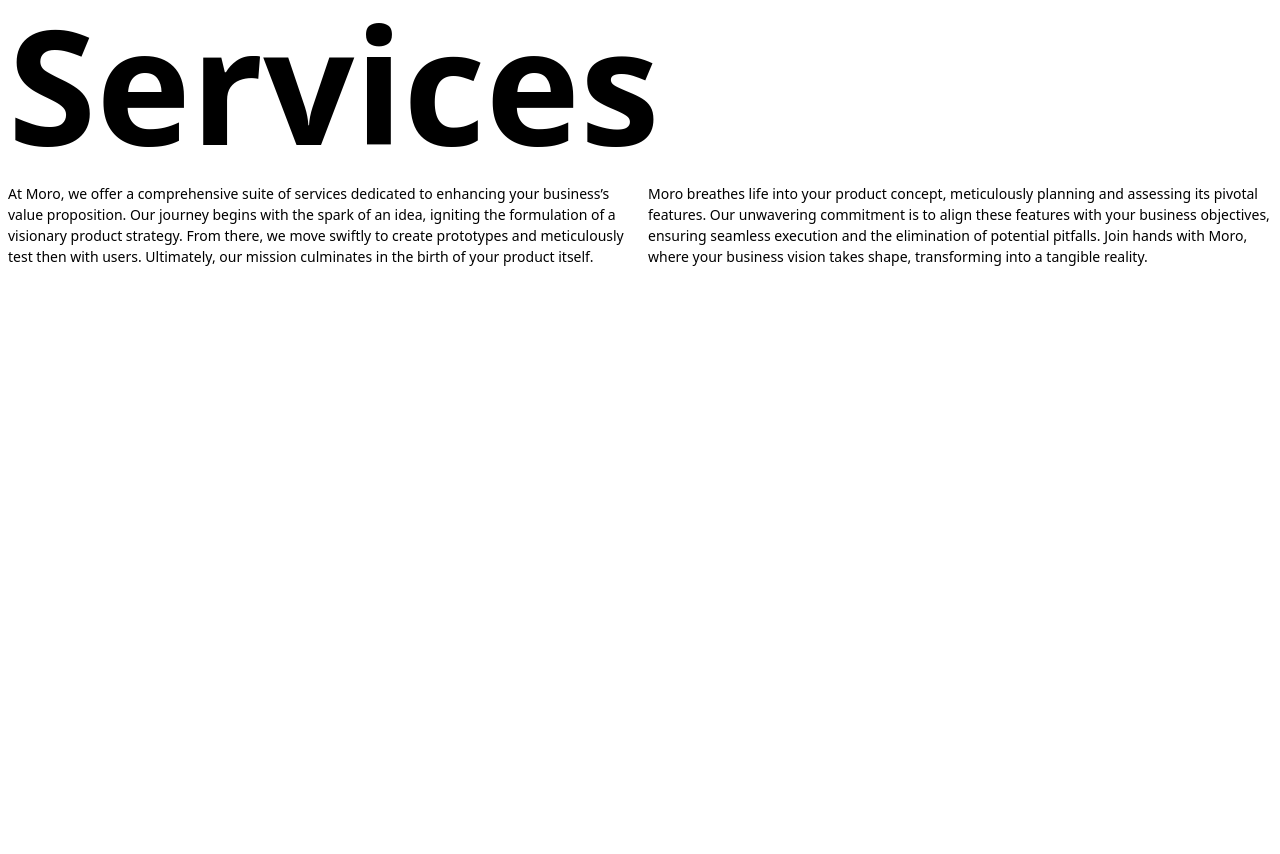
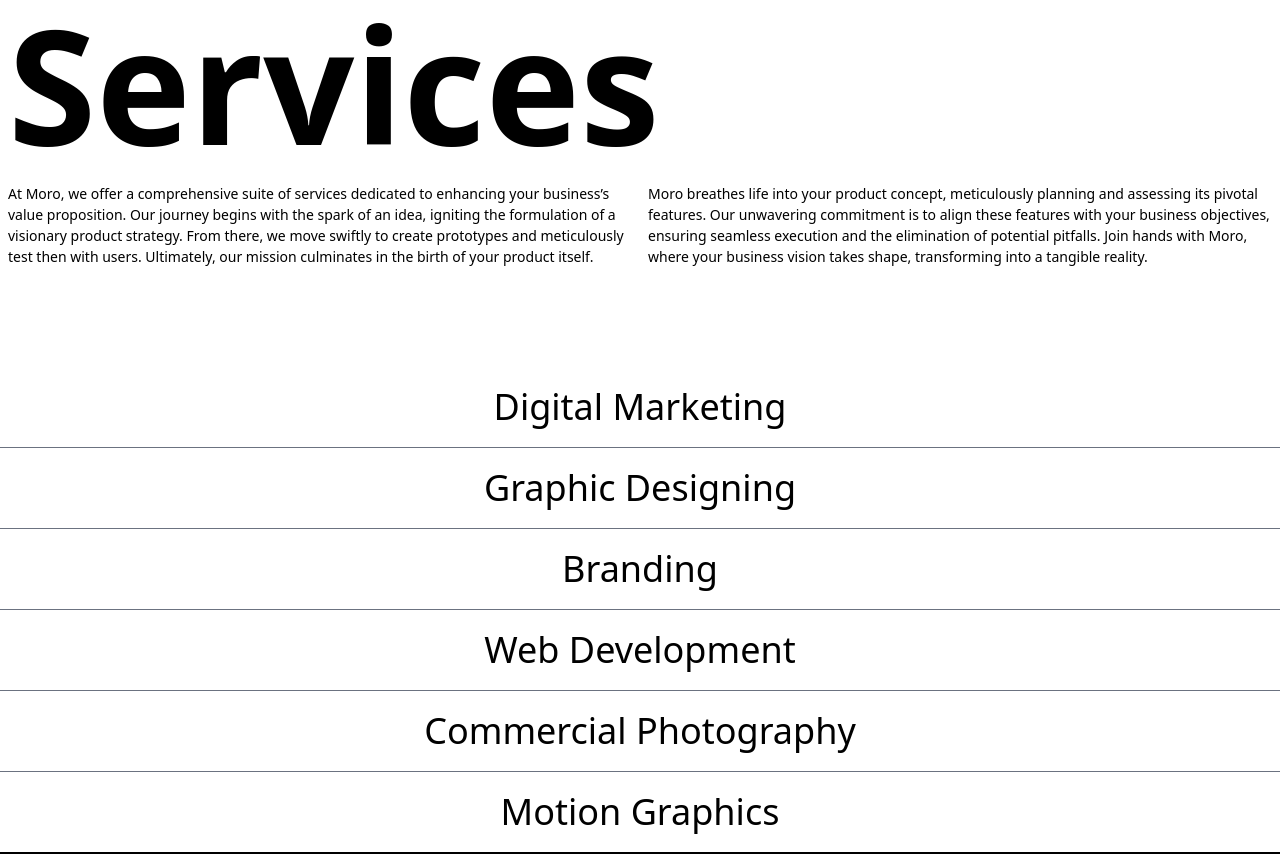
Before and after one commit to sravannk21/Moro-Tailwind, a website: page index.html in a window 1280 px wide. Shown: the part 1217-2071 px from the top of the page. Before the commit the page ends 1524 px from the top, so only its background shows below. Drawn offline with nearby package versions, Linux system fonts and the light colour scheme.

Commit message:
service section created with highlighted services section also created

```diff
--- a/index.html
+++ b/index.html
@@ -117,6 +117,22 @@
             </div>
         </div>
     </div>
+    <!--SERVICES-HIGHLIGHTS-->
+    <div class="w-full text-center mt-20">
+        <h3 class="text-4xl capitalize my-5">Digital marketing</h3>
+        <div class="w-full h-[1px] dark:bg-white bg-gray-500"></div>
+        <h3 class="text-4xl capitalize my-5">graphic designing</h3>
+        <div class="w-full h-[1px] dark:bg-white bg-gray-500"></div>
+        <h3 class="text-4xl capitalize my-5">branding</h3>
+        <div class="w-full h-[1px] dark:bg-white bg-gray-500"></div>
+        <h3 class="text-4xl capitalize my-5">web development</h3>
+        <div class="w-full h-[1px] dark:bg-white bg-gray-500"></div>
+        <h3 class="text-4xl capitalize my-5">commercial photography</h3>
+        <div class="w-full h-[1px] dark:bg-white bg-gray-500"></div>
+        <h3 class="text-4xl capitalize my-5">motion graphics</h3>
+    </div>
+    <!--DIVIDER-->
+    <div class="w-full h-0.5 dark:bg-white bg-black"></div>
  </section>
 
 <script src="./build/js/script.js"></script>
```
Also changed, not shown: build/css/style.css.
